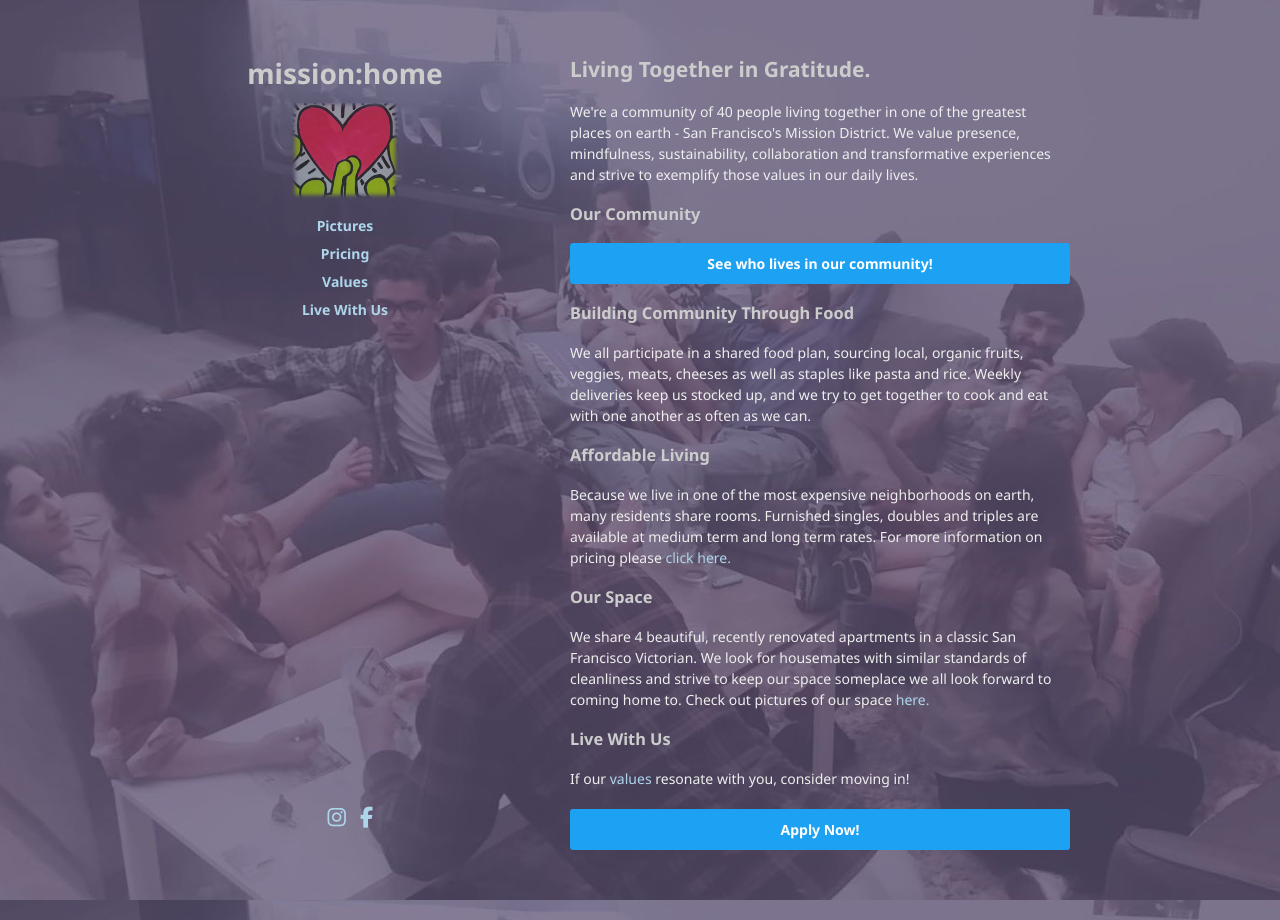
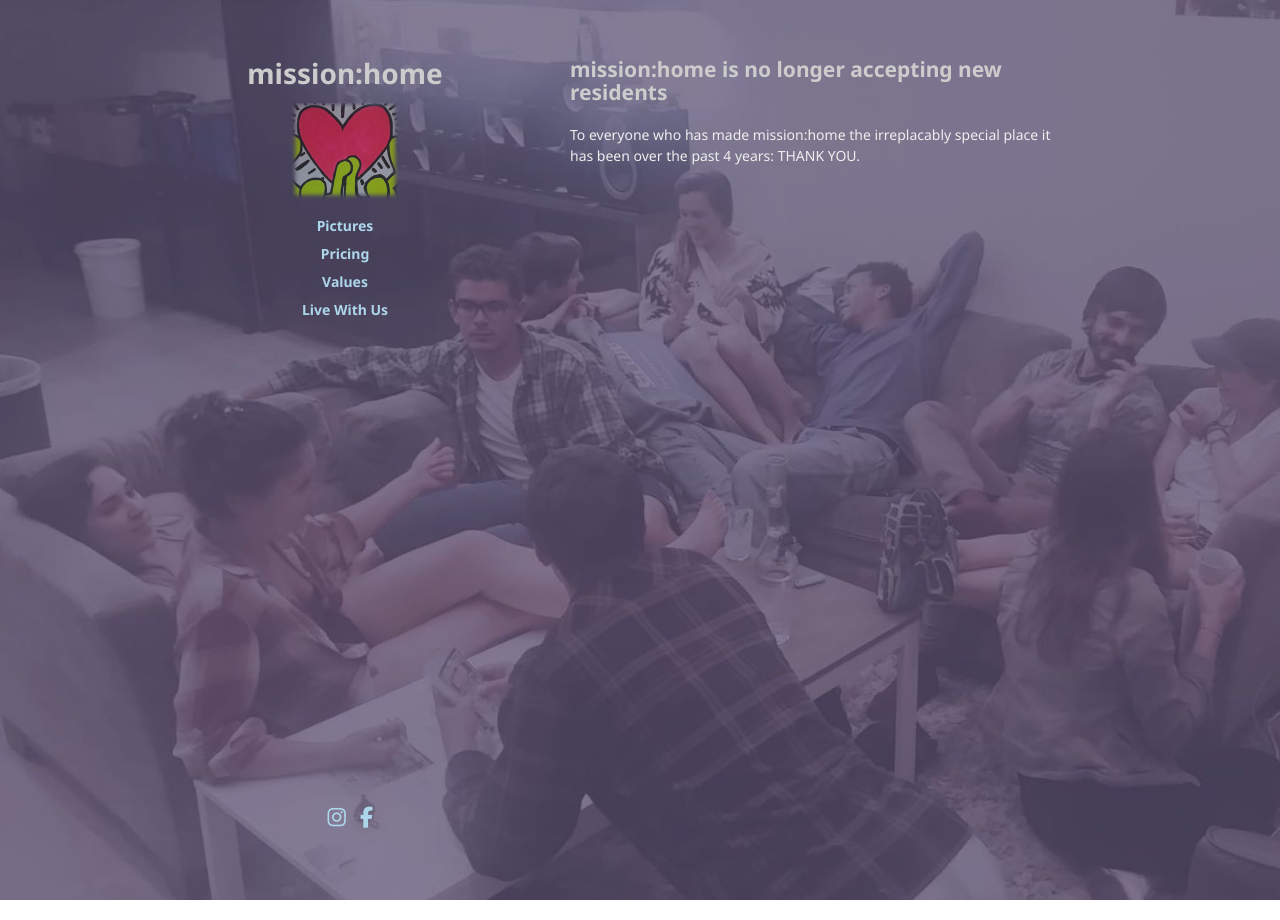
Before and after one commit to mission-home/missionhome.rocks, a Jekyll site: the page built from index.html, in a window 1280 px wide. Built offline with Jekyll 4.4.1, drawn with Linux system fonts in a browser that asks for light colours; nearby versions of some CDN libraries.

Commit message:
Take down most of the site.
Everything is, of course, still in version control, so we aren't
losing much.

```diff
--- a/index.html
+++ b/index.html
@@ -2,26 +2,6 @@
 layout: default
 ---
 <h2>
-  <a id="living-together" class="anchor" href="#living-together" aria-hidden="true"><span aria-hidden="true" class="octicon octicon-link"></span></a>Living Together in Gratitude.
+  <a id="living-together" class="anchor" href="#living-together" aria-hidden="true"><span aria-hidden="true" class="octicon octicon-link"></span></a>mission:home is no longer accepting new residents
 </h2>
-<p>We're a community of 40 people living together in one of the greatest places on earth - San Francisco's Mission District. We value presence, mindfulness, sustainability, collaboration and transformative experiences and strive to exemplify those values in our daily lives.</p>
-
-<h3>Our Community</h3>
-<a class="communi-link" href="https://mission.communi.io/" target="_blank"><p class="communi">See who lives in our community!</p></a>
-
-<h3>Building Community Through Food</h3>
-<p>We all participate in a shared food plan, sourcing local, organic fruits, veggies, meats, cheeses as well as staples like pasta and rice. Weekly deliveries keep us stocked up, and we try to get together to cook and eat with one another as often as we can.</p>
-
-<h3>Affordable Living</h3>
-<p>Because we live in one of the most expensive neighborhoods on earth, many residents share rooms. Furnished singles, doubles and triples are available at medium term and long term rates. For more information on pricing please <a href="pricing">click here.</a></p>
-
-<h3>Our Space</h3>
-<p>We share 4 beautiful, recently renovated apartments in a classic San Francisco Victorian. We look for housemates with similar standards of cleanliness and strive to keep our space someplace we all look forward to coming home to. Check out pictures of our space <a href="/pictures">here.</a>
-</p>
-
-<h3>
-  <a id="live-with-us" class="anchor" href="#live-with-us" aria-hidden="true"><span aria-hidden="true" class="octicon octicon-link"></span></a>Live With Us
-</h3>
-<p>If our <a href="values">values</a> resonate with you, consider moving in!</p>
-
-<a class="communi-link" href="{{site.data.links.application_form}}" target="_blank"><p class="communi">Apply Now!</p></a>
+<p>To everyone who has made mission:home the irreplacably special place it has been over the past 4 years: THANK YOU.</p>
```
Also changed, not shown: pictures/index.html (deleted, +0 -31 lines), pricing/index.html (deleted, +0 -17 lines), values/index.html (deleted, +0 -24 lines).
